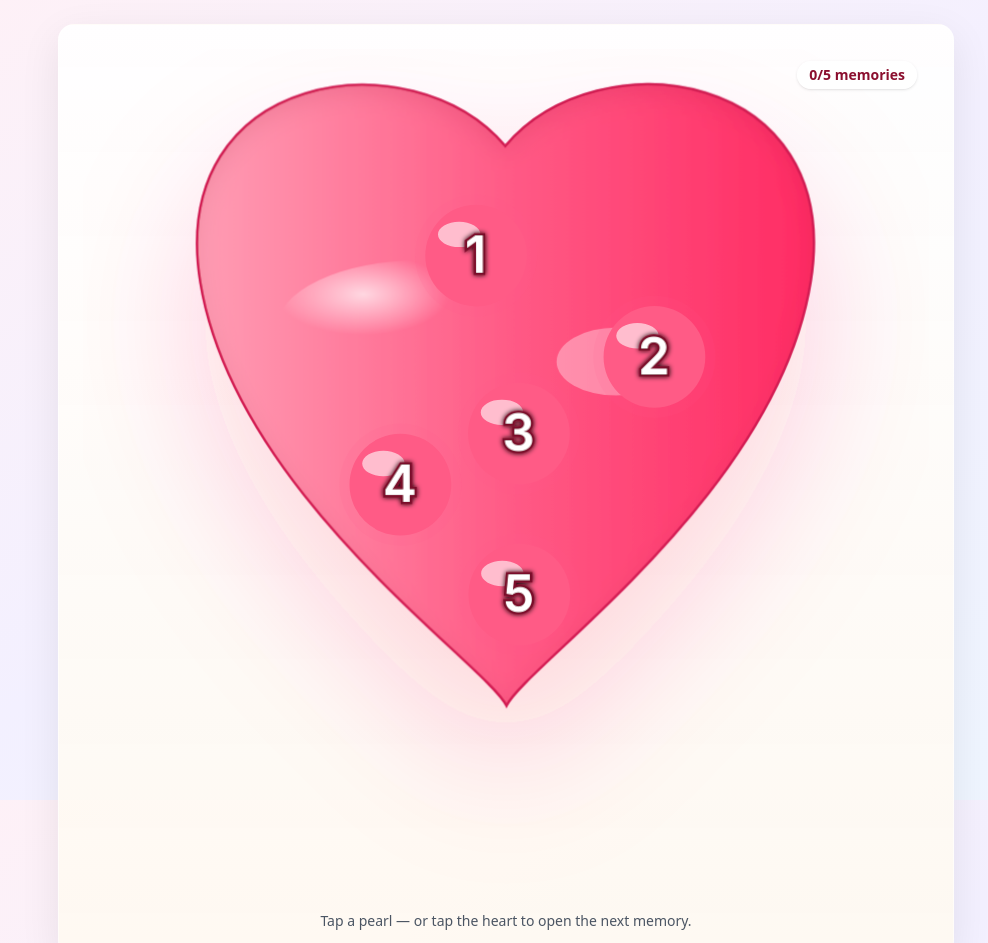
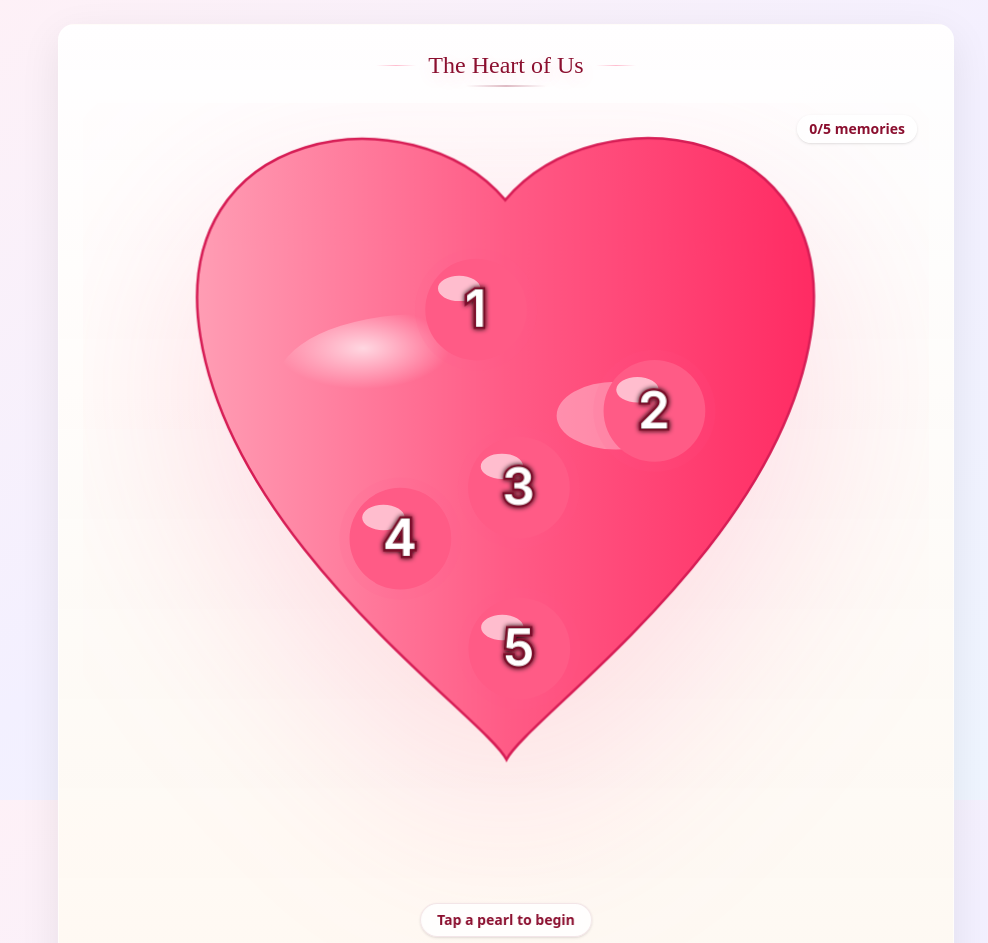
Before and after one commit to mkd5152/baby-birthday, a React (Create React App) app: page / in a window 1280 px wide. Shown: the top 943 px of the page, without its empty margins (134-1122 px from the left). Built offline with nearby package versions, Linux system fonts and the light colour scheme.

Commit message:
Add title and enable music

```diff
--- a/src/components/HeartSoft.jsx
+++ b/src/components/HeartSoft.jsx
@@ -30,9 +30,9 @@ export default function HeartSoft() {
   const [anchors, setAnchors] = useState(baseAnchors);
   const pathRef = useRef(null);
 
+  // Inset from border + spacing + gentle lift
   useLayoutEffect(() => {
-    const path = pathRef.current;
-    if (!path) return;
+    const path = pathRef.current; if (!path) return;
 
     const margin = 16;
     const len = path.getTotalLength();
@@ -64,7 +64,7 @@ export default function HeartSoft() {
       return a;
     };
 
-    // lift to use top space nicely
+    // lift dots a touch so the top doesn’t feel empty
     let pts = baseAnchors.map(p => ({ ...p, cy: p.cy - 10 }));
 
     // separation
@@ -114,28 +114,55 @@ export default function HeartSoft() {
     return p ? `${i === 0 ? "M" : "L"} ${p.cx} ${p.cy}` : "";
   }).join(" ");
 
-  // BIG visible hint
+  // Big visible hint
   function whisperHint() {
     if (!nextUnseen) return;
-    // center the heart on screen (mobile)
     const el = document.getElementById("heart-root");
     if (el && "scrollIntoView" in el) {
       el.scrollIntoView({ behavior: "smooth", block: "center" });
     }
     setPulseId(nextUnseen.id);
-    // let it ping 3 times then stop
     setTimeout(() => setPulseId(null), 3200);
   }
 
-  // point to ping
   const pulsePoint = pulseId ? idToPoint(pulseId) : null;
 
   return (
     <div className="w-full max-w-4xl mx-auto">
-      <audio ref={audioRef} src={`${process.env.PUBLIC_URL}/music.mp3`} loop muted autoPlay preload="auto" />
+      {/* Autoplay guarded; muted allows pre-play until interaction */}
+      <audio ref={audioRef} src={`${process.env.PUBLIC_URL}/music.mp3`} loop />
 
       {/* HEART PANEL */}
       <div className="panel p-4 sm:p-6" id="heart-root">
+        {/* --- Centered CREST TITLE (sits above the heart, not in a corner) --- */}
+        <div className="mb-3 sm:mb-4">
+          <div className="flex items-center justify-center gap-3">
+            <span className="hidden sm:block h-px w-10 bg-gradient-to-r from-transparent via-rose/40 to-transparent" />
+            <motion.h2
+              className="text-center font-serif text-lg sm:text-2xl text-maroon"
+              initial={{ opacity: 0, y: -6 }}
+              animate={{ opacity: 1, y: 0 }}
+              transition={{ duration: 0.6, ease: "easeOut" }}
+              style={{
+                textShadow:
+                  "0 1px 0 rgba(255,255,255,0.7), 0 6px 16px rgba(255,91,134,0.18)",
+              }}
+            >
+              The Heart of Us
+            </motion.h2>
+            <span className="hidden sm:block h-px w-10 bg-gradient-to-l from-transparent via-rose/40 to-transparent" />
+          </div>
+          {/* little shimmer underline — centered */}
+          <div className="mt-1 flex justify-center">
+            <motion.div
+              className="h-[2px] w-20 rounded-full bg-gradient-to-r from-transparent via-maroon to-transparent"
+              initial={{ opacity: 0.2 }}
+              animate={{ opacity: [0.2, 0.6, 0.2] }}
+              transition={{ duration: 2.6, repeat: Infinity, ease: "easeInOut" }}
+            />
+          </div>
+        </div>
+
         <div className="w-full aspect-square grid place-items-center relative overflow-hidden">
           {/* Progress HUD */}
           <div className="absolute top-3 right-3 z-30 px-3 py-1 rounded-full bg-white/80 backdrop-blur text-maroon text-sm font-semibold shadow">
@@ -163,17 +190,6 @@ export default function HeartSoft() {
                 <stop offset="0%" stopColor="#ffffff" stopOpacity="0.7" />
                 <stop offset="60%" stopColor="#ffffff" stopOpacity="0" />
               </radialGradient>
-              <filter id="innerShadow" x="-50%" y="-50%" width="200%" height="200%">
-                <feOffset dx="0" dy="2" />
-                <feGaussianBlur stdDeviation="3" result="offset-blur" />
-                <feComposite operator="out" in="SourceGraphic" in2="offset-blur" result="inverse" />
-                <feFlood floodColor="#b0123f" floodOpacity="0.25" result="color" />
-                <feComposite operator="in" in="color" in2="inverse" result="shadow" />
-                <feComposite operator="over" in="shadow" in2="SourceGraphic" />
-              </filter>
-              <filter id="shadow" x="-50%" y="-50%" width="200%" height="200%">
-                <feDropShadow dx="0" dy="16" stdDeviation="16" floodColor="#ff2b63" floodOpacity="0.18" />
-              </filter>
               <clipPath id="heartClip">
                 <path
                   ref={pathRef}
@@ -183,21 +199,19 @@ export default function HeartSoft() {
             </defs>
 
             {/* Heart */}
-            <g filter="url(#shadow)">
             <motion.path
               d="M100 28 C 78 2, 20 10, 28 60 C 36 110, 95 150, 100 160 C 105 150, 164 110, 172 60 C 180 10, 122 2, 100 28 Z"
               fill="url(#hg)"
               stroke="#d61d55"
               strokeWidth="0.6"
-                filter="url(#innerShadow)"
+              filter="drop-shadow(0 16px 24px rgba(255,91,134,0.2))"
               animate={prefersReduced ? {} : { translateY: [0, -5, 0] }}
               transition={{ repeat: Infinity, duration: 3.6, ease: "easeInOut" }}
             />
             <ellipse cx="80" cy="66" rx="34" ry="16" fill="url(#spec)" />
             <ellipse cx="126" cy="74" rx="14" ry="8" fill="rgba(255,255,255,.35)" />
-            </g>
 
-            {/* Constellation + Pearls */}
+            {/* Constellation + pearls */}
             <g clipPath="url(#heartClip)">
               {pathD && (
                 <motion.path
@@ -213,7 +227,7 @@ export default function HeartSoft() {
                 />
               )}
 
-              {/* BIG ripple ping when “Follow the glow” is pressed */}
+              {/* Big ripple ping when “Follow the glow” is pressed */}
               {pulsePoint && (
                 <>
                   {[0, 0.25, 0.5].map((delay, k) => (
@@ -246,10 +260,19 @@ export default function HeartSoft() {
               ))}
             </g>
           </motion.svg>
+
+          {/* Ribbon chip */}
+          {!selected && (
+            <div className="absolute bottom-3 left-1/2 -translate-x-1/2">
+              <div className="px-4 py-1.5 rounded-full bg-white/85 backdrop-blur text-maroon text-sm font-semibold shadow border border-maroon/10">
+                Tap a pearl to begin
+              </div>
+            </div>
+          )}
         </div>
 
-        {/* Docked note below the heart */}
-        <div className="mt-4">
+        {/* Docked note below */}
+        <div className="mt-5">
           {selected ? (
             <div className="panel p-4 rounded-xl bg-white/85 backdrop-blur">
               <NoteCard note={selected} onClose={() => setSelected(null)} />
```
Lines whose indentation alone changed are shown as unchanged.
